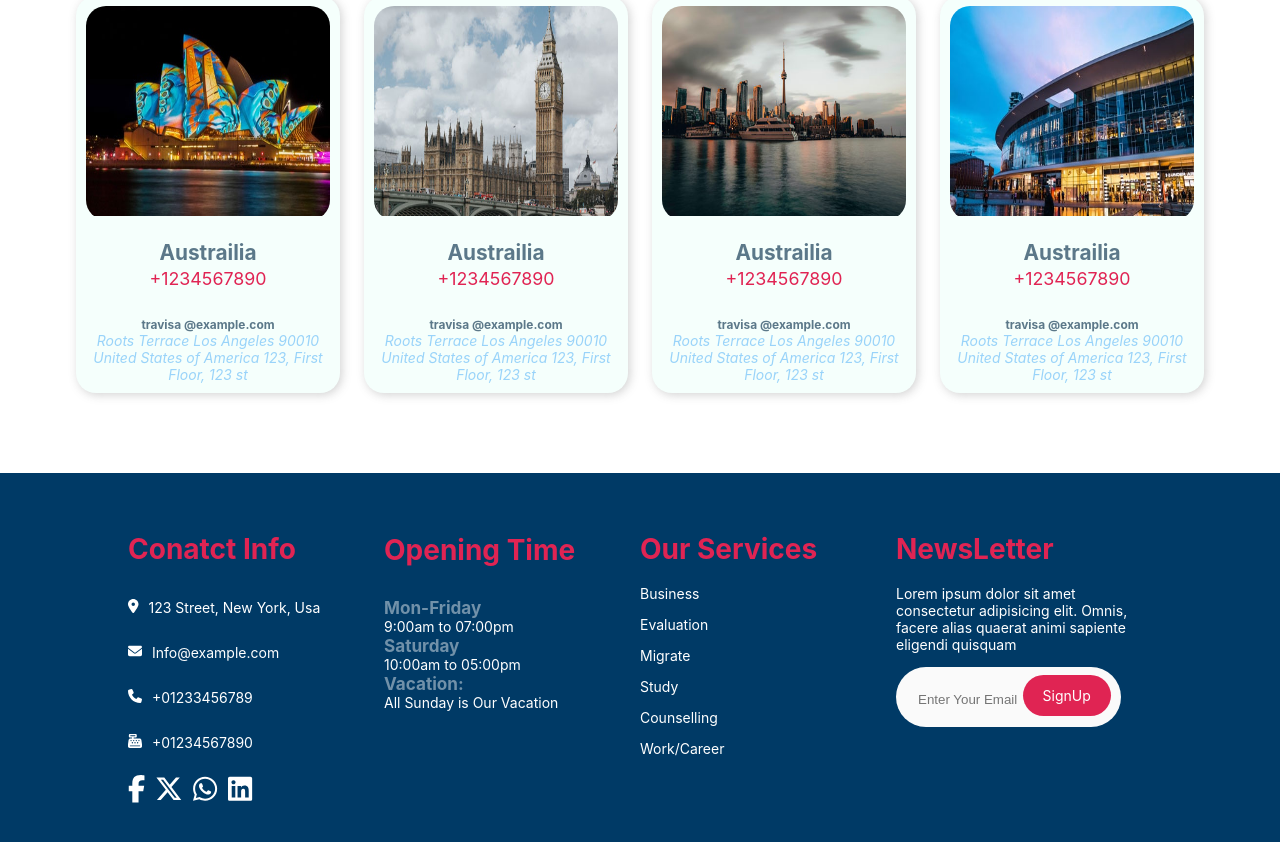
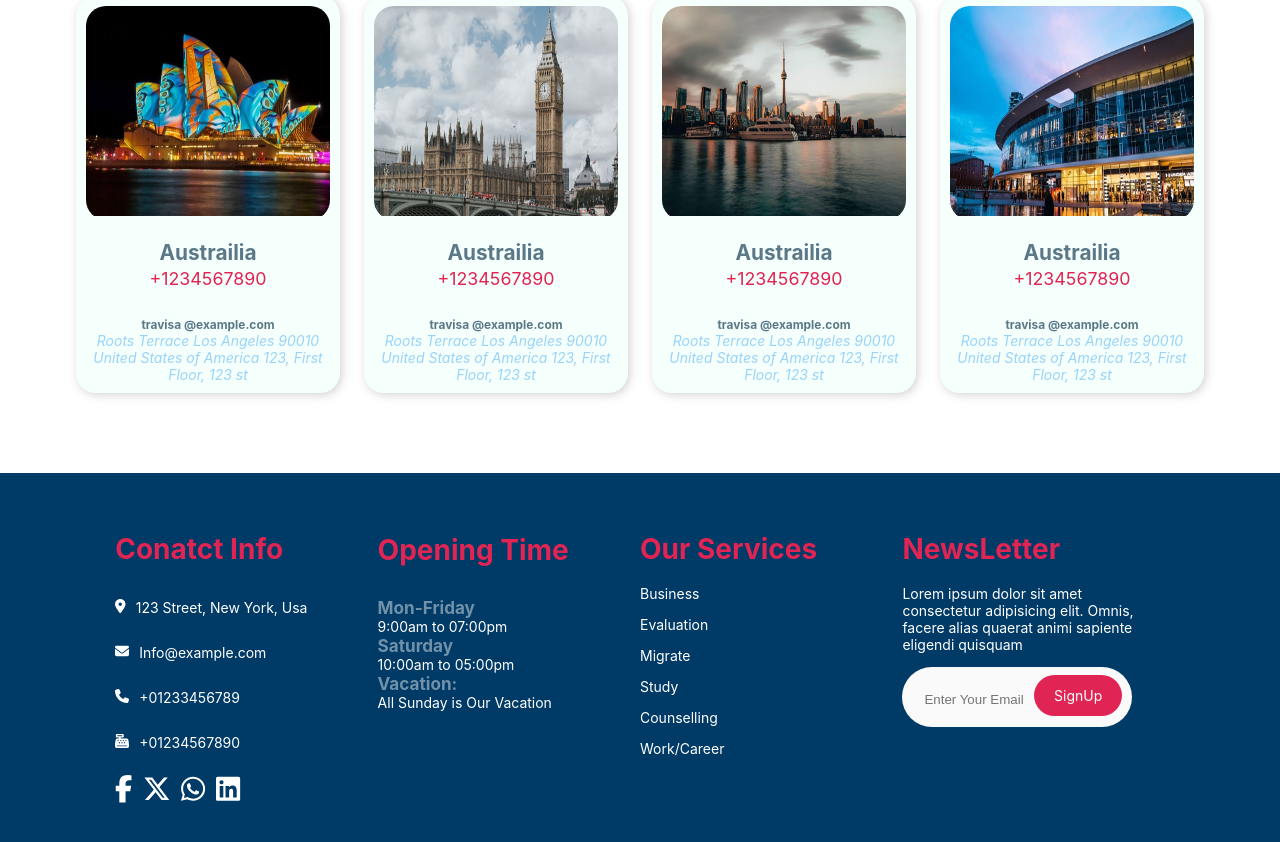
Before and after one commit to 1stkingsolomon1/Travisa, a React (Create React App) app in the folder website/: page / in a window 1280 px wide. Shown: the part 5754-6596 px from the top of the page. Built offline with nearby package versions, Linux system fonts and the light colour scheme.

Commit message:
final set up

```diff
--- a/website/src/css/Footer.css
+++ b/website/src/css/Footer.css
@@ -376,7 +376,7 @@
 
     .footer-container {
         background-color: #003a66;
-        width: 80%;
+        width: 82%;
         color: white;
         font-size: 14px !important;
         padding: 40px;
```
